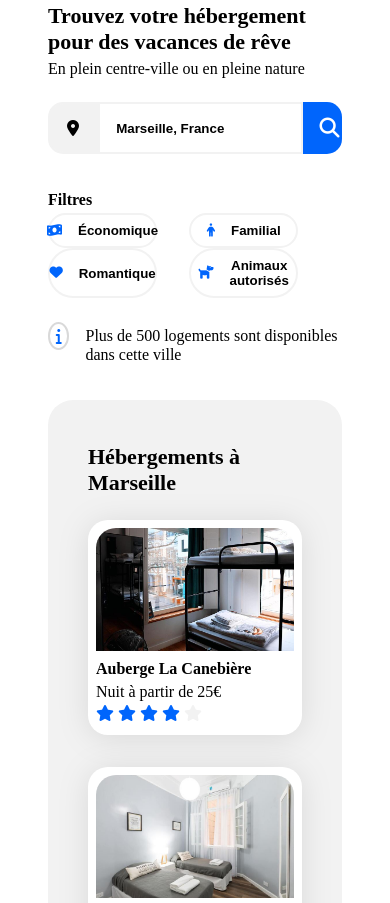
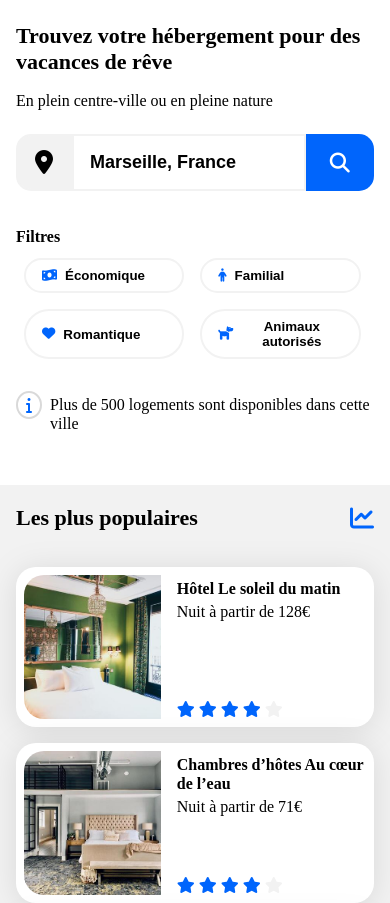
Before and after one commit to arzhgell/P2-Transformez-une-maquette-en-site-web-avec-HTML-CSS, a plain HTML site: page src/containers/Homepage/index.html in a window 390 px wide. Shown: the part 189-1092 px from the top of the page. Drawn offline with Linux system fonts and the light colour scheme; a web font is replaced by a local one.

Commit message:
[WIP] mobile responsive

```diff
--- a/src/containers/Homepage/Homepage.css
+++ b/src/containers/Homepage/Homepage.css
@@ -18,11 +18,11 @@ nav button:hover {
 }
 
 .card-primary {
-  height: 199px;
+  height: 200px;
 }
 
 .card-primary img {
-  height: 62%;
+  height: calc(100% - 110px);
   width: 100%;
   object-fit: cover;
 }
@@ -33,7 +33,8 @@ nav button:hover {
 
 .card-secondary img {
   height: 100%;
-  width: 40%;
+  width: calc(100% - 144px);
+  max-width: 40%;
   object-fit: cover;
 }
 
@@ -54,6 +55,7 @@ nav button:hover {
 @media (max-width: 767px) {
   .card-activity {
     height: 190px;
+    width: 100%;
   }
 
   .card-activity img {
--- a/src/containers/Homepage/index.html
+++ b/src/containers/Homepage/index.html
@@ -27,22 +27,22 @@
         </button>
       </nav>
     </header>
-    <main class="mt-xxxl px-xl">
-      <section id="search">
+    <main class="mt-xxxl">
+      <section id="search" class="px-xl p-sm-xs">
         <h2>Trouvez votre hébergement pour des vacances de rêve</h2>
-        <p>En plein centre-ville ou en pleine nature</p>
-        <div class="d-flex col-5 col-md-6 col-sm-12 mt-s">
+        <p class="mt-xs">En plein centre-ville ou en pleine nature</p>
+        <div class="d-flex col-6 col-md-6 col-sm-12 mt-s">
           <div
             class="background-grey p-xs br-small-left col-2 d-flex align-items-center justify-content-center border-grey border-solid border-small"
           >
-            <i class="fa-solid fa-location-dot"></i>
+            <i class="fa-solid fa-location-dot fa-xl"></i>
           </div>
           <input
             value="Marseille, France"
-            class="col-6 col-sm-9 p-xs border-small border-solid border-grey bold"
+            class="col-6 col-sm-9 p-xs border-small border-solid border-grey bold size-m"
           />
           <button
-            class="col-5 col-sm-3 border-none background-blue color-white br-small-right p-xs"
+            class="col-4 col-sm-3 border-none background-blue color-white br-small-right p-xs"
           >
             <span class="hidden-sm">Rechercher</span>
             <i
@@ -50,29 +50,29 @@
             ></i>
           </button>
         </div>
-        <div class="d-flex flex-sm-column mt-m">
+        <div class="d-flex flex-column mt-m">
           <h4 class="mr-m">Filtres</h4>
           <div class="d-flex flex-wrap">
             <button
-              class="filter col-sm-6 bold mr-m background-white border-solid border-medium border-grey br-large px-xs py-xxs d-flex justify-content-center align-items-center"
+              class="filter col-sm-6 m-xxs bold background-white border-solid border-medium border-grey br-large px-xs py-xxs d-flex align-items-center"
             >
               <i class="fa-solid fa-money-bill-wave color-blue mr-xxs"></i>
               Économique
             </button>
             <button
-              class="filter col-sm-6 bold mr-m background-white border-solid border-medium border-grey br-large px-xs py-xxs d-flex justify-content-center align-items-center"
+              class="filter col-sm-6 m-xxs bold background-white border-solid border-medium border-grey br-large px-xs py-xxs d-flex align-items-center"
             >
               <i class="fa-solid fa-person color-blue mr-xxs"></i>
               Familial
             </button>
             <button
-              class="filter col-sm-6 bold mr-m background-white border-solid border-medium border-grey br-large px-xs py-xxs d-flex justify-content-center align-items-center"
+              class="filter col-sm-6 m-xxs bold background-white border-solid border-medium border-grey br-large px-xs py-xxs d-flex align-items-center"
             >
               <i class="fa-solid fa-heart color-blue mr-xxs"></i>
               Romantique
             </button>
             <button
-              class="filter col-sm-6 bold background-white border-solid border-medium border-grey br-large px-xs py-xxs d-flex justify-content-center align-items-center"
+              class="filter col-sm-6 m-xxs bold background-white border-solid border-medium border-grey br-large px-xs py-xxs d-flex align-items-center"
             >
               <i class="fa-solid fa-dog color-blue mr-xxs"></i>
               Animaux autorisés
@@ -88,12 +88,17 @@
           <p>Plus de 500 logements sont disponibles dans cette ville</p>
         </div>
       </section>
-      <section id="offers" class="d-flex justify-content-between flex-wrap">
+      <section
+        id="offers"
+        class="d-flex justify-content-between flex-sm-reverse-column flex-wrap px-xl px-sm-0"
+      >
         <div
-          class="p-l col-8 col-md-12 background-grey col-sm-12 br-large mt-m"
+          class="p-l p-sm-xs col-8 col-md-12 background-grey background-sm-white col-sm-12 br-large mt-m"
         >
           <h2>Hébergements à Marseille</h2>
-          <div class="d-flex flex-wrap justify-content-between mt-s">
+          <div
+            class="d-flex flex-wrap flex-sm-column justify-content-between mt-s"
+          >
             <div
               class="card-primary background-white br-medium p-xxs col-4 col-sm-12 mb-m shadow-medium"
             >
@@ -205,14 +210,14 @@
               </div>
             </div>
           </div>
-          <a href="" class="mt-l bold size-m">Afficher plus</a>
+          <a href="" class="mt-l bold size-m hidden-sm">Afficher plus</a>
         </div>
         <div
-          class="p-l d-flex flex-column col-3 col-md-12 col-sm-12 background-grey br-large mt-m"
+          class="p-l p-sm-xs d-flex flex-column col-3 col-md-12 col-sm-12 background-grey br-large mt-m br-sm-0"
         >
           <div class="d-flex align-items-center justify-content-between">
             <h2>Les plus populaires</h2>
-            <i class="fa-solid fa-chart-line color-blue"></i>
+            <i class="fa-solid fa-chart-line color-blue fa-xl"></i>
           </div>
           <div
             class="d-flex flex-wrap justify-content-between align-items-center pt-m"
@@ -286,10 +291,10 @@
           </div>
         </div>
       </section>
-      <section id="activities" class="mt-xxxl">
+      <section id="activities" class="mt-xxxl px-xl p-sm-xs">
         <h2>Activités à Marseille</h2>
         <div
-          class="d-flex flex-wrap flex-sm-column justify-content-between align-items-center mt-xs"
+          class="d-flex flex-wrap flex-sm-column justify-content-between align-items-center mt-xs col-sm-12"
         >
           <div
             class="card-activity mb-m background-white br-medium col-3 col-sm-12 shadow-medium d-flex flex-column"
--- a/src/tools/styles/border.css
+++ b/src/tools/styles/border.css
@@ -34,6 +34,12 @@
   border-radius: 0 15px 15px 0;
 }
 
+@media (max-width: 767px) {
+  .br-sm-0 {
+    border-radius: 0;
+  }
+}
+
 /**
 * BORDER-STYLE
 **/
--- a/src/tools/styles/colors.css
+++ b/src/tools/styles/colors.css
@@ -12,6 +12,12 @@
 
 .background-grey {
   background-color: #f2f2f2;
+}
+
+@media (max-width: 767px) {
+  .background-sm-white {
+    background-color: #ffffff;
+  }
 }
 
 /**
--- a/src/tools/styles/grid.css
+++ b/src/tools/styles/grid.css
@@ -36,7 +36,19 @@
 .col-9,
 .col-10,
 .col-11,
-.col-12 {
+.col-12,
+.col-sm-1,
+.col-sm-2,
+.col-sm-3,
+.col-sm-4,
+.col-sm-5,
+.col-sm-6,
+.col-sm-7,
+.col-sm-8,
+.col-sm-9,
+.col-sm-10,
+.col-sm-11,
+.col-sm-12 {
   position: relative;
 }
 
@@ -85,7 +97,7 @@
 }
 
 .col-12 {
-  width: calc(100%);
+  width: 100%;
 }
 
 @media (min-width: 992px) {
@@ -144,7 +156,7 @@
   }
 
   .col-md-12 {
-    width: calc(100%);
+    width: auto;
   }
 }
 
@@ -153,55 +165,59 @@
     flex-direction: column;
   }
 
+  .flex-sm-reverse-column {
+    flex-direction: column-reverse;
+  }
+
   .hidden-sm {
     display: none;
   }
 
   .col-sm-1 {
-    width: calc(8% - 32px);
+    width: calc(8% - 8px);
   }
 
   .col-sm-2 {
-    width: calc(16% - 32px);
+    width: calc(16% - 8px);
   }
 
   .col-sm-3 {
-    width: calc(24% - 32px);
+    width: calc(24% - 8px);
   }
 
   .col-sm-4 {
-    width: calc(32% - 32px);
+    width: calc(32% - 8px);
   }
 
   .col-sm-5 {
-    width: calc(40% - 32px);
+    width: calc(40% - 8px);
   }
 
   .col-sm-6 {
-    width: calc(48% - 32px);
+    width: calc(47% - 8px);
   }
 
   .col-sm-7 {
-    width: calc(56% - 32px);
+    width: calc(56% - 8px);
   }
 
   .col-sm-8 {
-    width: calc(64% - 32px);
+    width: calc(64% - 8px);
   }
 
   .col-sm-9 {
-    width: calc(72% - 32px);
+    width: calc(72% - 8px);
   }
 
   .col-sm-10 {
-    width: calc(80% - 32px);
+    width: calc(80% - 8px);
   }
 
   .col-sm-11 {
-    width: calc(88% - 32px);
+    width: calc(88% - 8px);
   }
 
   .col-sm-12 {
-    width: calc(100%);
+    width: auto;
   }
 }
--- a/src/tools/styles/spacing.css
+++ b/src/tools/styles/spacing.css
@@ -74,9 +74,34 @@
   padding-left: 64px;
 }
 
+@media (max-width: 767px) {
+  .px-sm-0 {
+    padding-left: 0;
+    padding-right: 0;
+  }
+
+  .p-sm-xs {
+    padding: 16px;
+  }
+}
+
 /**
 * MARGIN
 **/
+
+.my-xxs {
+  margin-bottom: 8px;
+  margin-top: 8px;
+}
+
+.my-xs {
+  margin-bottom: 16px;
+  margin-top: 16px;
+}
+
+.m-xxs {
+  margin: 8px;
+}
 
 .mb-xs {
   margin-bottom: 16px;
@@ -131,5 +156,5 @@
 }
 
 .mr-xxs {
-  margin-right: 16px;
+  margin-right: 8px;
 }
```
